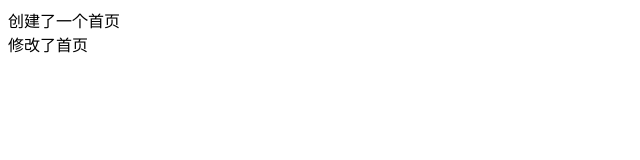
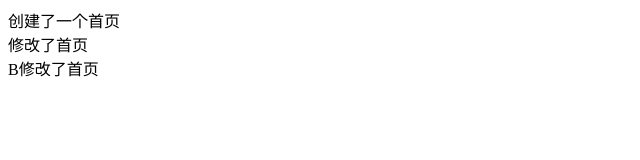
Before and after one commit to Jiaweigit/ssh, a plain HTML site: page index.html in a window 1280 px wide. Shown: the whole page, without its empty margins (0-640 px from the left). Drawn offline with Linux system fonts and the light colour scheme.

Commit message:
B修改了首页

```diff
--- a/index.html
+++ b/index.html
@@ -7,5 +7,6 @@
 <body>
 	<div>创建了一个首页</div>
 	<div>修改了首页</div>
+	<div>B修改了首页</div>
 </body>
 </html>
```
